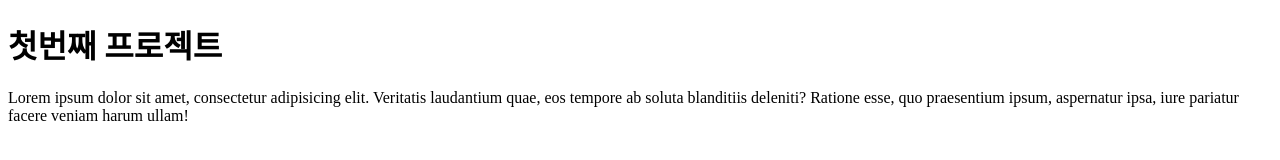
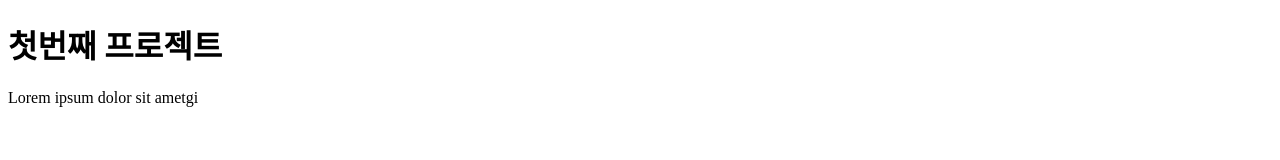
Before and after one commit to erin0110/study-js, a plain HTML site: page index.html in a window 1280 px wide. Drawn offline with Linux system fonts and the light colour scheme.

Commit message:
second commit

```diff
--- a/index.html
+++ b/index.html
@@ -9,6 +9,6 @@
 </head>
 <body>
     <h1>첫번째 프로젝트 </h1>
-    <p>Lorem ipsum dolor sit amet, consectetur adipisicing elit. Veritatis laudantium quae, eos tempore ab soluta blanditiis deleniti? Ratione esse, quo praesentium ipsum, aspernatur ipsa, iure pariatur facere veniam harum ullam!</p>
+    <p>Lorem ipsum dolor sit ametgi</p>
 </body>
 </html>
```
